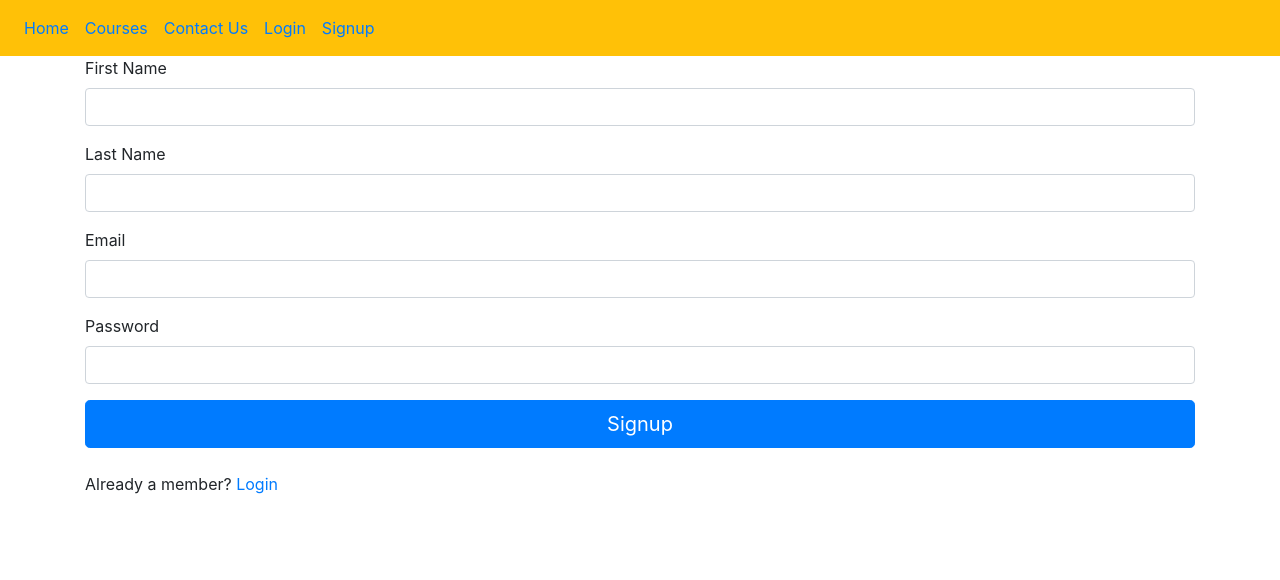
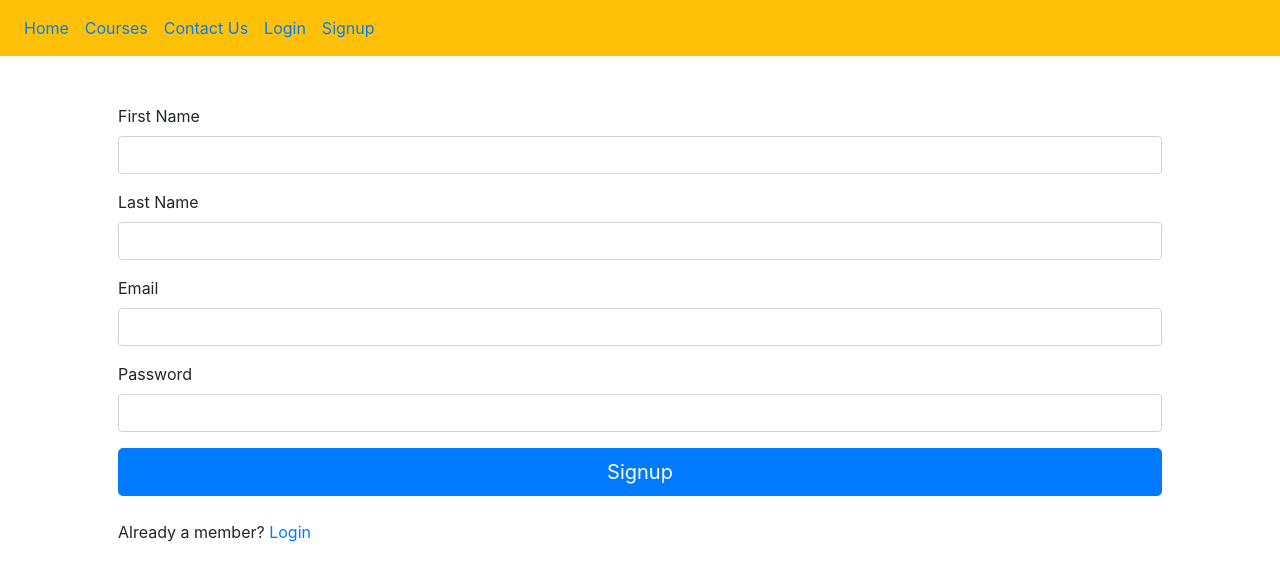
Before and after one commit to MitraNami/final_project, a React (Create React App) app in the folder client/: page /signup in a window 1280 px wide. Shown: the top 580 px of the page. Built offline with nearby package versions, Linux system fonts and the light colour scheme; no server answers.

Commit message:
Add style and margin

```diff
--- a/client/src/components/Login.js
+++ b/client/src/components/Login.js
@@ -44,7 +44,7 @@ const Login = (props) => {
 
   return (
     <div className="d-flex flex-row justify-content-around mt-5">
-      <img className="align-self-center" src="https://cdn.pixabay.com/photo/2016/06/04/00/40/yoga-1434787_960_720.jpg" />
+      <img className="align-self-center p-2" src="https://cdn.pixabay.com/photo/2016/06/04/00/40/yoga-1434787_960_720.jpg" />
       <div className="d-flex flex-column align-self-center flex-grow-1 p-5">
         <form onSubmit={handleSubmission}>
           <div className="form-group">
--- a/client/src/components/Signup.js
+++ b/client/src/components/Signup.js
@@ -47,7 +47,7 @@ const Signup = (props) => {
   };
 
   return (
-    <div className="container">
+    <div className="container p-5">
       <form onSubmit={handleSubmission}>
         <div className="form-group">
           <label htmlFor="firstName">First Name</label>
```
